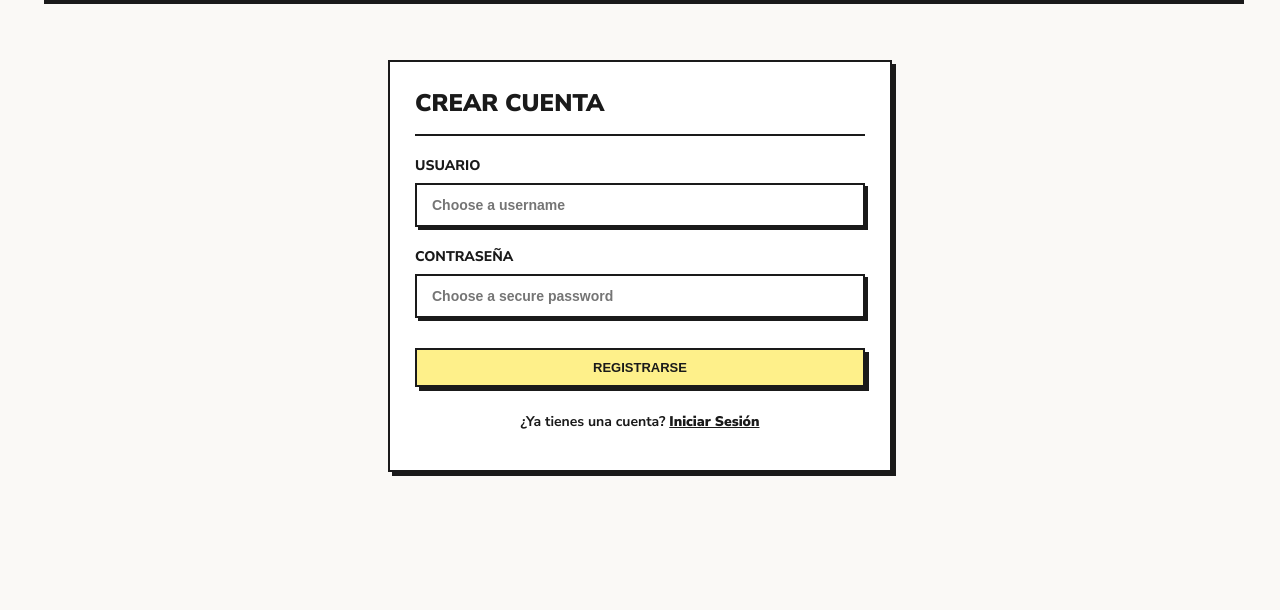
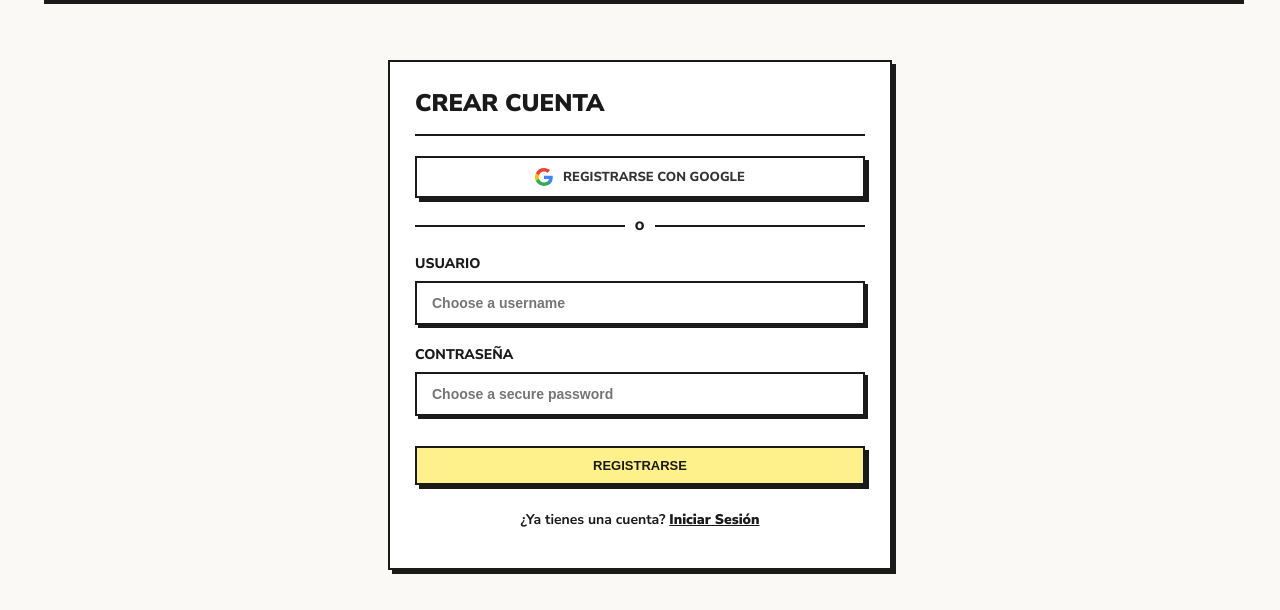
Before and after one commit to placiana/audio-aligner-tool, a Flask app: page /register in a window 1280 px wide. Shown: the part 127-737 px from the top of the page. Run offline with Flask 3, Linux system fonts and the light colour scheme.

Commit message:
google auth

```diff
--- a/app.py
+++ b/app.py
@@ -2,6 +2,8 @@ import os
 import json
 import shutil
 import csv
+import urllib.parse
+import requests
 from flask import Flask, render_template, request, jsonify, send_from_directory, send_file, session, g, redirect, url_for, flash
 from io import BytesIO, StringIO
 from pydub import AudioSegment, silence
@@ -12,66 +14,33 @@ import elan_exporter
 import repository
 
 
+try:
+    from dotenv import load_dotenv
+    load_dotenv()
+except ImportError:
+    pass
+
 app = Flask(__name__)
 app.secret_key = 'aligner-secret-session-key' # Change to a secure random string in production
 UPLOAD_FOLDER = 'uploads'
 app.config['UPLOAD_FOLDER'] = UPLOAD_FOLDER
 
 ALLOW_REGISTRATION = os.environ.get('ALLOW_REGISTRATION', 'true').lower() == 'true'
+GOOGLE_CLIENT_ID = os.environ.get('GOOGLE_CLIENT_ID', '').strip()
+GOOGLE_CLIENT_SECRET = os.environ.get('GOOGLE_CLIENT_SECRET', '').strip()
 
 @app.context_processor
 def inject_registration_status():
-    return dict(allow_registration=ALLOW_REGISTRATION)
+    return dict(
+        allow_registration=ALLOW_REGISTRATION,
+        google_auth_enabled=bool(GOOGLE_CLIENT_ID and GOOGLE_CLIENT_SECRET)
+    )
 
 # Initialize SQLite database and tables
 database.init_db()
 
 # Ensure base uploads directory exists
 os.makedirs(UPLOAD_FOLDER, exist_ok=True)
-
-# Helper function to seed default projects for a new user
-def seed_default_project(user_id):
-    config_file = 'config.json'
-    state_file = 'state.json'
-
-    if os.path.exists(config_file):
-        try:
-            with open(config_file, 'r') as f:
-                config_data = json.load(f)
-
-            state_data = {}
-            if os.path.exists(state_file):
-                with open(state_file, 'r') as f:
-                    try:
-                        state_data = json.load(f)
-                    except:
-                        state_data = {}
-
-            project_id = database.create_project(
-                "Toba Bible (Imported)",
-                "Migrated automatically from local JSON config & state.",
-                "alignment",
-                user_id
-            )
-
-            for item in config_data:
-                audio_path = item.get('audio_path')
-                text_path = item.get('text_path')
-
-                # Fetch state if exists
-                item_state = state_data.get(audio_path, {
-                    "audio_path": audio_path,
-                    "text_path": text_path,
-                    "segments": [],
-                    "current_idx": 0,
-                    "stage": 1
-                })
-                item_state['audio_path'] = audio_path
-                item_state['text_path'] = text_path
-
-                database.create_audio_item(project_id, audio_path, text_path, json.dumps(item_state))
-        except Exception as e:
-            print(f"Error seeding database: {e}")
 
 # --- Authentication Middleware & Hooks ---
 
@@ -125,9 +94,6 @@ def register():
             flash('Username already exists.', 'error')
             return render_template('register.html')
 
-        # Seed default project if local JSON files are found
-        seed_default_project(user_id)
-
         flash('Account created successfully! Please sign in.', 'success')
         return redirect(url_for('login'))
 
@@ -158,6 +124,110 @@ def logout():
     session.clear()
     flash('Logged out successfully.', 'success')
     return redirect(url_for('login'))
+
+@app.route('/auth/google')
+def auth_google():
+    if not GOOGLE_CLIENT_ID:
+        flash('La autenticación con Google no está configurada en el servidor (falta GOOGLE_CLIENT_ID).', 'error')
+        return redirect(url_for('login'))
+
+    redirect_uri = url_for('google_callback', _external=True)
+    google_auth_url = (
+        "https://accounts.google.com/o/oauth2/v2/auth?" +
+        urllib.parse.urlencode({
+            "client_id": GOOGLE_CLIENT_ID,
+            "redirect_uri": redirect_uri,
+            "response_type": "code",
+            "scope": "openid email profile",
+            "prompt": "select_account"
+        })
+    )
+    return redirect(google_auth_url)
+
+@app.route('/auth/google/callback')
+def google_callback():
+    code = request.args.get('code')
+    error = request.args.get('error')
+
+    if error or not code:
+        flash('Ocurrió un error o se canceló el inicio de sesión con Google.', 'error')
+        return redirect(url_for('login'))
+
+    redirect_uri = url_for('google_callback', _external=True)
+
+    try:
+        # Exchange authorization code for tokens
+        token_resp = requests.post(
+            "https://oauth2.googleapis.com/token",
+            data={
+                "client_id": GOOGLE_CLIENT_ID,
+                "client_secret": GOOGLE_CLIENT_SECRET,
+                "code": code,
+                "grant_type": "authorization_code",
+                "redirect_uri": redirect_uri
+            },
+            timeout=10
+        )
+
+        if token_resp.status_code != 200:
+            flash('No se pudo verificar el token con Google.', 'error')
+            return redirect(url_for('login'))
+
+        token_data = token_resp.json()
+        access_token = token_data.get('access_token')
+
+        # Fetch user info from Google
+        user_info_resp = requests.get(
+            "https://www.googleapis.com/oauth2/v3/userinfo",
+            headers={"Authorization": f"Bearer {access_token}"},
+            timeout=10
+        )
+
+        if user_info_resp.status_code != 200:
+            flash('No se pudo obtener el perfil de usuario de Google.', 'error')
+            return redirect(url_for('login'))
+
+        user_info = user_info_resp.json()
+        google_id = user_info.get('sub')
+        email = user_info.get('email')
+        name = user_info.get('name') or (email.split('@')[0] if email else 'User')
+
+        if not google_id:
+            flash('Respuesta de autenticación de Google no válida.', 'error')
+            return redirect(url_for('login'))
+
+        # 1. Lookup user by google_id
+        user = database.get_user_by_google_id(google_id)
+
+        # 2. Lookup user by email and link google_id if exists
+        if not user and email:
+            user = database.get_user_by_email(email)
+            if user:
+                database.link_google_id(user['id'], google_id)
+                user['google_id'] = google_id
+
+        # 3. Register new user if not found
+        if not user:
+            if not ALLOW_REGISTRATION:
+                flash('El registro de nuevos usuarios está deshabilitado en este servidor.', 'error')
+                return redirect(url_for('login'))
+
+            user_id = database.create_google_user(username=name, email=email, google_id=google_id)
+            if not user_id:
+                flash('No se pudo crear la cuenta con Google.', 'error')
+                return redirect(url_for('login'))
+
+            user = database.get_user_by_id(user_id)
+
+        session.clear()
+        session['user_id'] = user['id']
+        flash('¡Sesión iniciada correctamente con Google!', 'success')
+        return redirect(url_for('dashboard'))
+
+    except Exception as e:
+        flash(f'Error al conectar con Google: {str(e)}', 'error')
+        return redirect(url_for('login'))
+
 
 # --- Dashboard & Project Views ---
 
--- a/requirements.txt
+++ b/requirements.txt
@@ -3,3 +3,5 @@ pydub==0.25.1
 librosa==0.10.1
 numpy==1.26.2
 PyYAML==6.0.1
+requests==2.31.0
+python-dotenv==1.0.1
--- a/static/js/locale.js
+++ b/static/js/locale.js
@@ -58,6 +58,9 @@ window.translations = {
         username_label: "Username",
         password_label: "Password",
         login_btn: "Sign In",
+        google_login_btn: "Continue with Google",
+        google_register_btn: "Sign up with Google",
+        or_divider: "OR",
         new_user_prompt: "New to Audio Aligner?",
         create_account_link: "Create an account",
         register_title: "Create Account",
@@ -231,6 +234,9 @@ window.translations = {
         username_label: "Usuario",
         password_label: "Contraseña",
         login_btn: "Iniciar Sesión",
+        google_login_btn: "Continuar con Google",
+        google_register_btn: "Registrarse con Google",
+        or_divider: "O",
         new_user_prompt: "¿Nuevo en Audio Aligner?",
         create_account_link: "Crear una cuenta",
         register_title: "Crear Cuenta",
--- a/templates/register.html
+++ b/templates/register.html
@@ -7,6 +7,23 @@
     <h2 style="margin-top: 0; font-size: 24px; font-weight: 900; border-bottom: 2.5px solid var(--border-color); padding-bottom: 15px; text-transform: uppercase;" data-i18n="register_title">
         Create Account
     </h2>
+
+    <a href="/auth/google" class="brutalist-button" style="width: 100%; display: flex; align-items: center; justify-content: center; gap: 10px; background: white; color: #333; text-decoration: none; box-sizing: border-box; margin-bottom: 20px;">
+        <svg width="18" height="18" viewBox="0 0 24 24" xmlns="http://www.w3.org/2000/svg">
+            <path fill="#4285F4" d="M23.745 12.27c0-.7-.06-1.4-.19-2.07H12v4.51h6.6c-.29 1.52-1.14 2.82-2.4 3.68v3.05h3.88c2.27-2.09 3.665-5.17 3.665-9.17z"/>
+            <path fill="#34A853" d="M12 24c3.24 0 5.95-1.08 7.93-2.91l-3.88-3.05c-1.08.72-2.45 1.16-4.05 1.16-3.12 0-5.77-2.1-6.72-4.93H1.26v3.15C3.25 21.36 7.34 24 12 24z"/>
+            <path fill="#FBBC05" d="M5.28 14.27c-.25-.72-.38-1.49-.38-2.27s.13-1.55.38-2.27V6.58H1.26C.46 8.17 0 9.99 0 12s.46 3.83 1.26 5.42l4.02-3.15z"/>
+            <path fill="#EA4335" d="M12 4.75c1.77 0 3.35.61 4.6 1.8l3.42-3.42C17.95 1.19 15.24 0 12 0 7.34 0 3.25 2.64 1.26 6.58l4.02 3.15c.95-2.83 3.6-4.98 6.72-4.98z"/>
+        </svg>
+        <span data-i18n="google_register_btn">Sign up with Google</span>
+    </a>
+
+    <div style="display: flex; align-items: center; margin: 20px 0; gap: 10px;">
+        <div style="flex: 1; height: 2px; background: var(--border-color, #000);"></div>
+        <span style="font-weight: 900; font-size: 12px; text-transform: uppercase; letter-spacing: 1px;" data-i18n="or_divider">OR</span>
+        <div style="flex: 1; height: 2px; background: var(--border-color, #000);"></div>
+    </div>
+
     <form method="post" action="/register" style="display: flex; flex-direction: column; gap: 20px;">
         <div style="display: flex; flex-direction: column; gap: 8px;">
             <label for="username" style="font-weight: 800; font-size: 14px; text-transform: uppercase;" data-i18n="username_label">Username</label>
```
Also changed, not shown: GEMINI.md (+6 -0 lines), database.py (+67 -0 lines), templates/login.html (+17 -0 lines), README.md, 1 other file.
